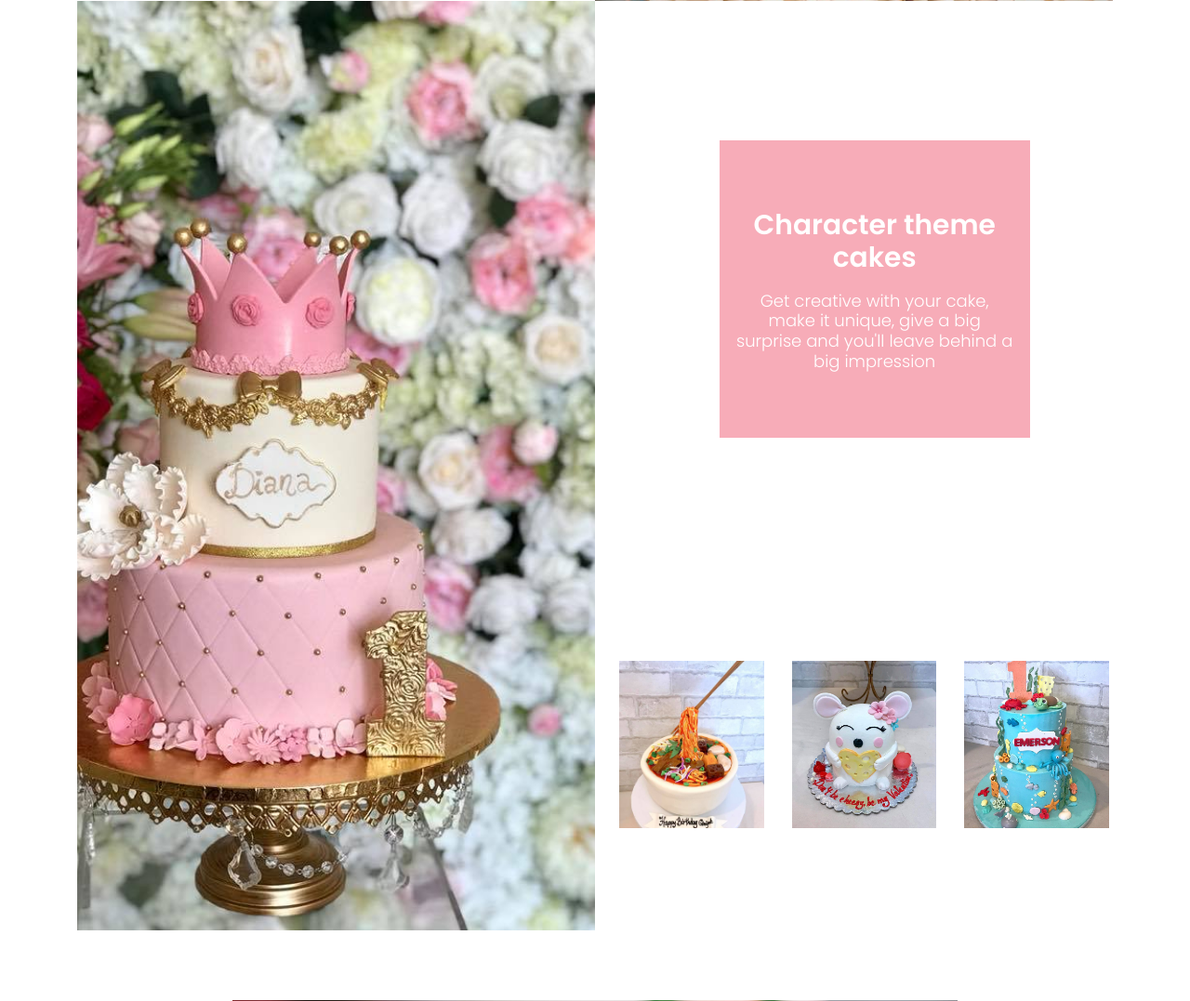
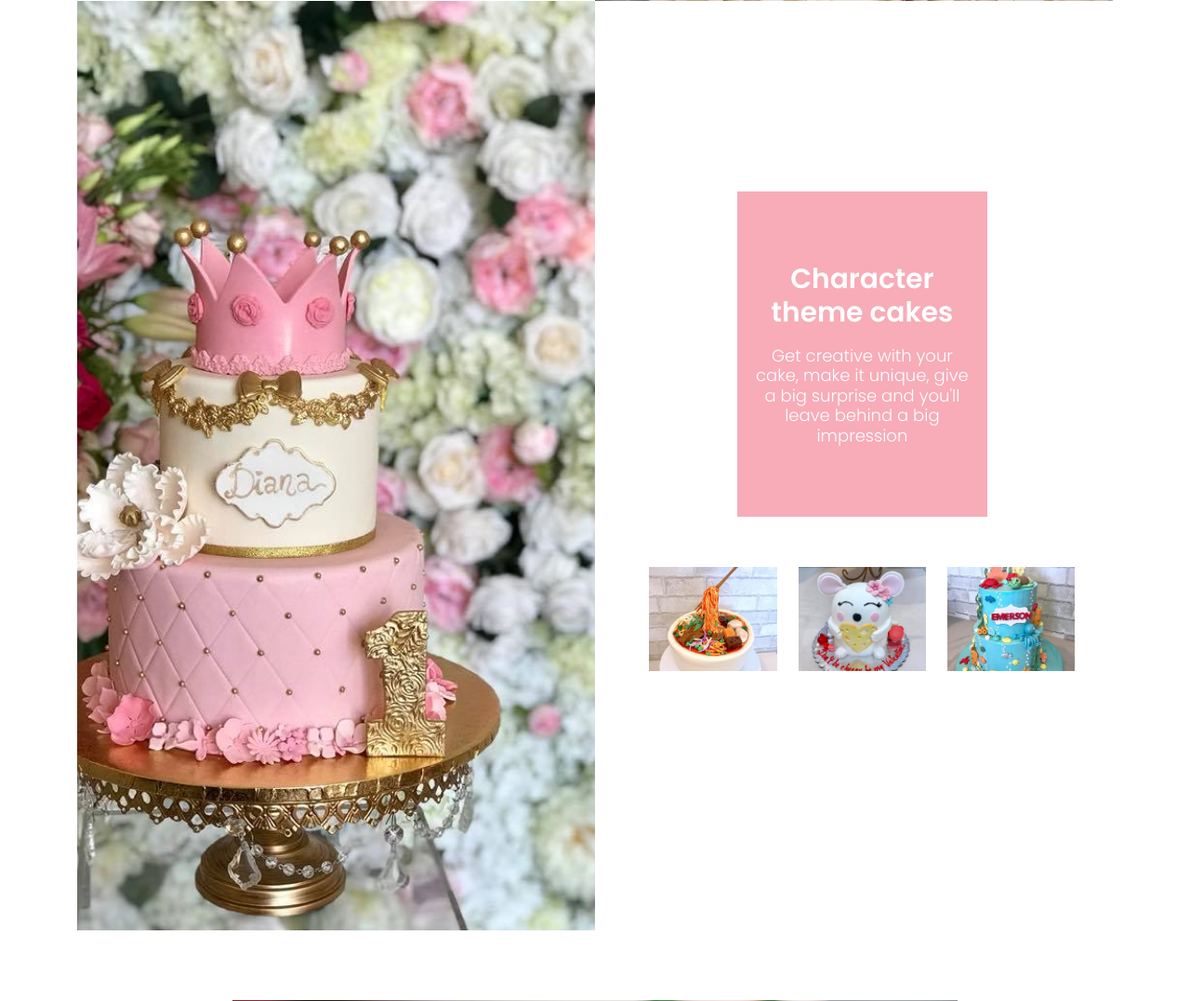
Before and after one commit to RoLo-dev/bani_test, a PHP site: page / in a window 1280 px wide. Shown: the part 2175-3252 px from the top of the page at 93% size. Run offline with PHP 8.4, Linux system fonts and the light colour scheme; some libraries are stand-ins or nearby versions.

Commit message:
init commit

```diff
--- a/css/styles.css
+++ b/css/styles.css
@@ -21,7 +21,7 @@ html {
     line-height: 1.2;
 }
 .wrapper {
-    width: 80%;
+    width: 90%;
     margin: 0 auto;
 }
 .pics {
@@ -174,43 +174,41 @@ header {
         color: #814d3b;
         z-index: 2;
     }
-#themeCakes #imgOne-b,
-#themeCakes #images-b {
-    position: absolute;
+#themeCakes{
+    display: flex;
+    justify-content: space-between;
 }
-    #imgOne-b {
-        left: 0;
-        top: 0;
+    .col{
         width: 50%;
-        height: 100%;
     }
-    #images-b {
-        top: 60%;
-        left: 51%;
-        height: 40%;
+    .theme-rightCol{
+        display: flex;
+        flex-direction: column;
+        justify-content: center;
+        align-items: center;
+        padding-left: 1rem;
+    }
+        .secTwoTxt {
         width: 50%;
+        height: 35%;
+        background-color: #F7ACB8;
+        color: #fff;
+        margin-bottom: 3rem;
+    }
+    .three-images {
+        width: 85%;
         display: flex;
-        justify-content: space-around;
-        align-items: center;
+        justify-content: space-between;
     }
-    #images-b div {
-        height: 45%;
-        width: 28%;
+    .three-images div {
+        height: 60%;
+        width: 30%;
         opacity: 1;
         transition: 0.9s;
     }
-    #images-b div:hover {
+    .three-images div:hover {
         opacity: 0.6;
         transition: all 0.3s ease-in;
-    }
-    #secTwoTxt {
-        top: 15%;
-        right: 10%;
-        width: 28%;
-        height: 40%;
-        position: absolute;
-        background-color: #F7ACB8;
-        color: #fff;
     }
 #sweetTable #imgOne-c,
 #sweetTable #secThreeTxt {
--- a/index.html
+++ b/index.html
@@ -101,14 +101,16 @@
             </div>
 
             <div id="themeCakes" data-aos="fade-down">  <!-- Section Two -->
-                <div id="imgOne-b">
+                <div class="theme-leftCol col">
                     <img src="images/18.jpg" alt="Princess theme cake" class="pics">
                 </div>
-                <div id="secTwoTxt" class="introTxtStyle">
+                <div class="theme-rightCol col">
+
+                    <div class="secTwoTxt introTxtStyle">
                         <h3 class="introTitle">Character theme cakes</h3>
                         <p>Get creative with your cake, make it unique, give a big surprise and you'll leave behind a big impression</p>
                     </div>
-                <div id="images-b">
+                    <div class="three-images">
                         <div>
                             <a href="images/charac1.jpg" data-lightbox="introduction">
                             <img src="images/charac1.jpg" alt="custom cake" class="pics"></a>
@@ -121,6 +123,8 @@
                             <a href="images/charac3.jpg" data-lightbox="introduction">
                             <img src="images/charac3.jpg" alt="custom cake" class="pics"></a>
                         </div>
+                    </div>
+
                 </div>
             </div>
 
```
Lines whose indentation alone changed are shown as unchanged.
